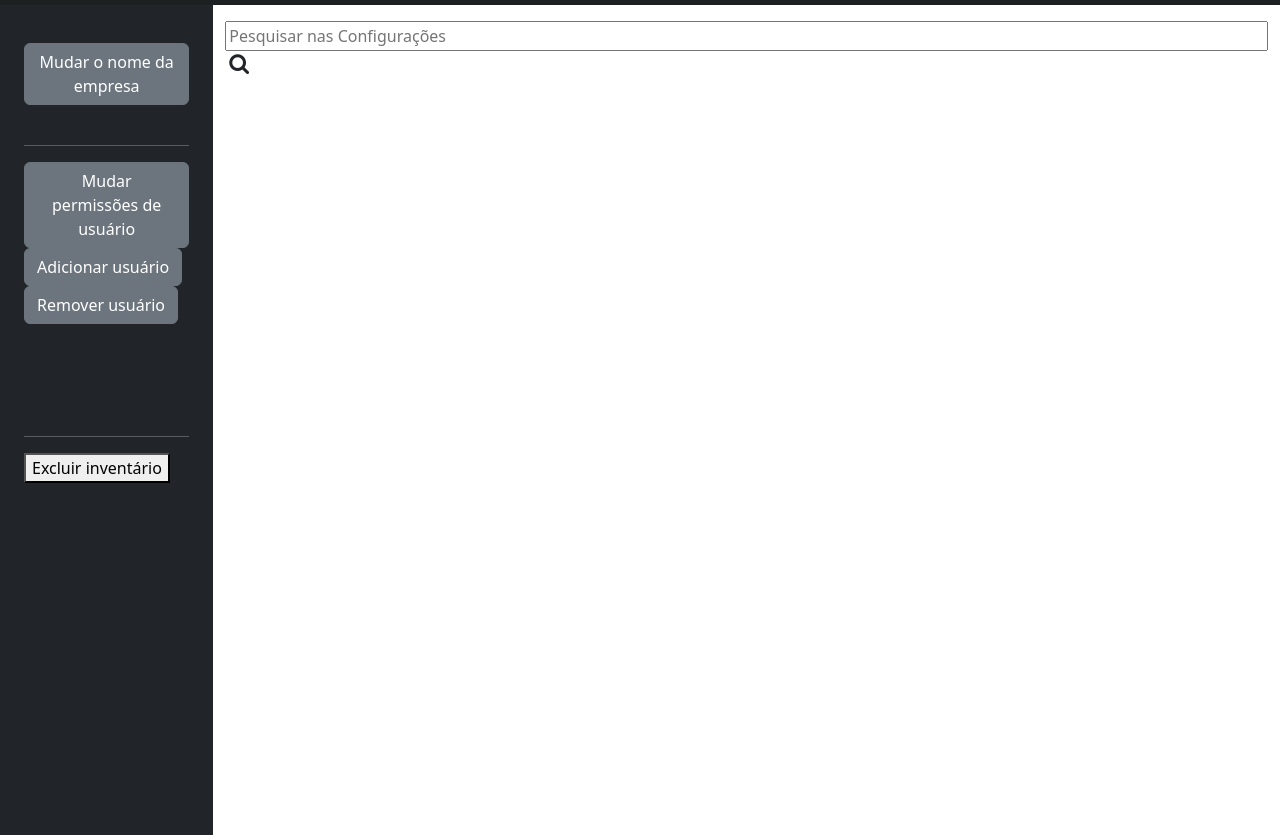
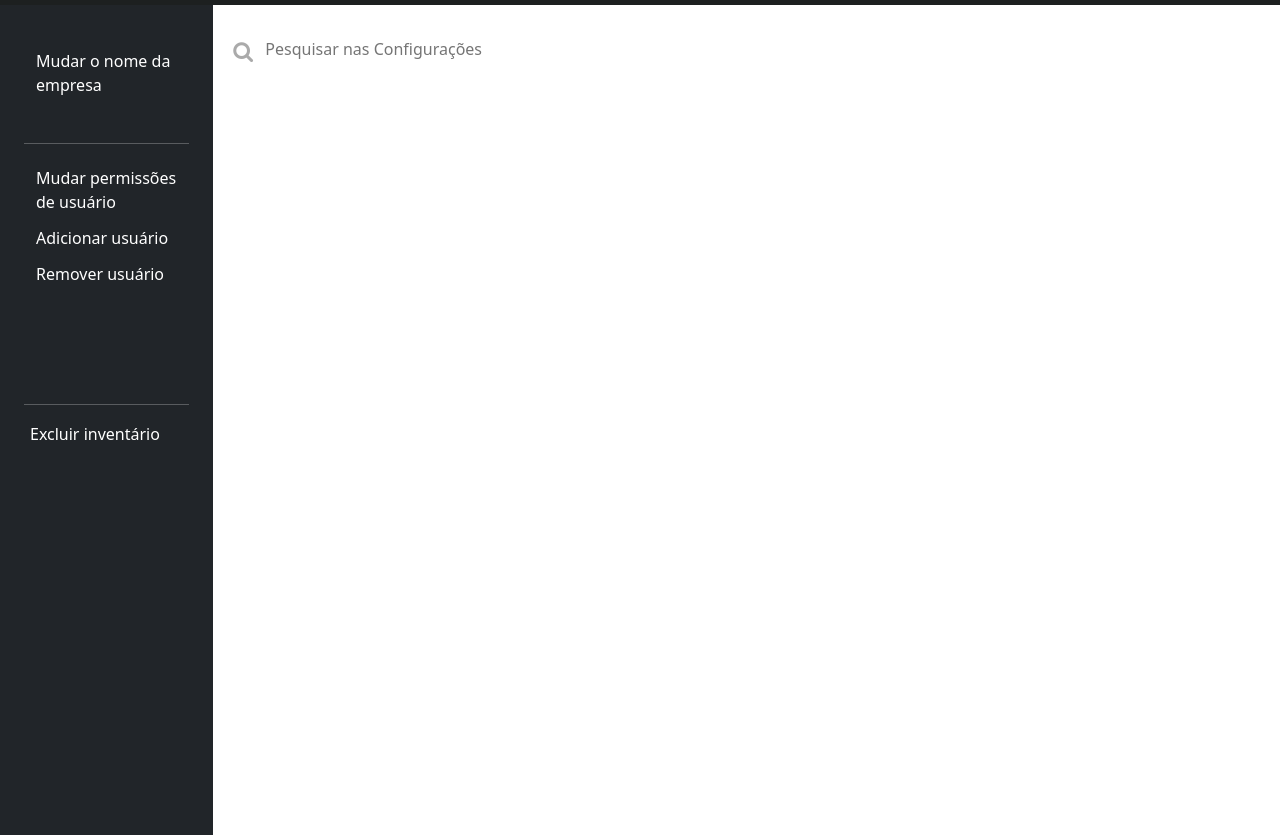
Before and after one commit to marianasantosoc/Inventario-de-redes-DW, a plain HTML site: page config.html in a window 1280 px wide. Shown: the part 71-906 px from the top of the page. Drawn offline with nearby package versions, Linux system fonts and the light colour scheme.

Commit message:
config v2.1

```diff
--- a/css/config.css
+++ b/css/config.css
@@ -19,4 +19,83 @@
 .container input{
     background-color: transparent;
     border: 0;
+    color: black;
 }
+
+.opc button{
+    text-align: left;
+    width: 100%;
+    color: white;
+    background: transparent;
+    border: 0;
+    border-radius: 20px;
+}
+
+.opc button:hover{
+    background-color: rgb(73, 73, 77);
+    /* border-radius: 20px; */
+    padding: 7px;
+}
+
+.opc select{
+    background-color: transparent;
+    border-radius: 20px;
+    border: 0;
+}
+
+.opc select:hover{
+    background-color: rgb(73, 73, 77);
+    padding: 7px;
+}
+
+input[type="text"] {
+    background-color: transparent;
+    /* background-color: #d3d2d2; */
+    width: 100%;
+    border: 0;
+    border-radius: 10px;
+    margin: 8px 0;
+    outline: none;
+    padding: 8px;
+    box-sizing: border-box;
+    transition: 0.3s;
+    color: white
+    }
+
+input[type="text"]:focus {
+    border-color: rgb(0, 0, 0);
+    box-shadow: 0 0 8px 0 rgb(116, 113, 113);
+    }
+
+.inputWithIcon input[type="text"] {
+    padding-left: 40px;
+    }
+
+.inputWithIcon {
+    position: relative;
+    }
+
+.inputWithIcon i {
+    position: absolute;
+    left: 0;
+    top: 8px;
+    padding: 15px 8px;
+    color: #aaa;
+    transition: 0.3s;
+    }
+
+.inputWithIcon input[type="text"]:focus + i {
+    color: rgb(255, 255, 255);
+    }
+
+.inputWithIcon.inputIconBg i {
+    background-color: #aaa;
+    color: #fff;
+    padding: 9px 4px;
+    border-radius: 4px 0 0 4px;
+    }
+
+.inputWithIcon.inputIconBg input[type="text"]:focus + i {
+    color: #fff;
+    background-color: rgb(0, 0, 0);
+    }
```
